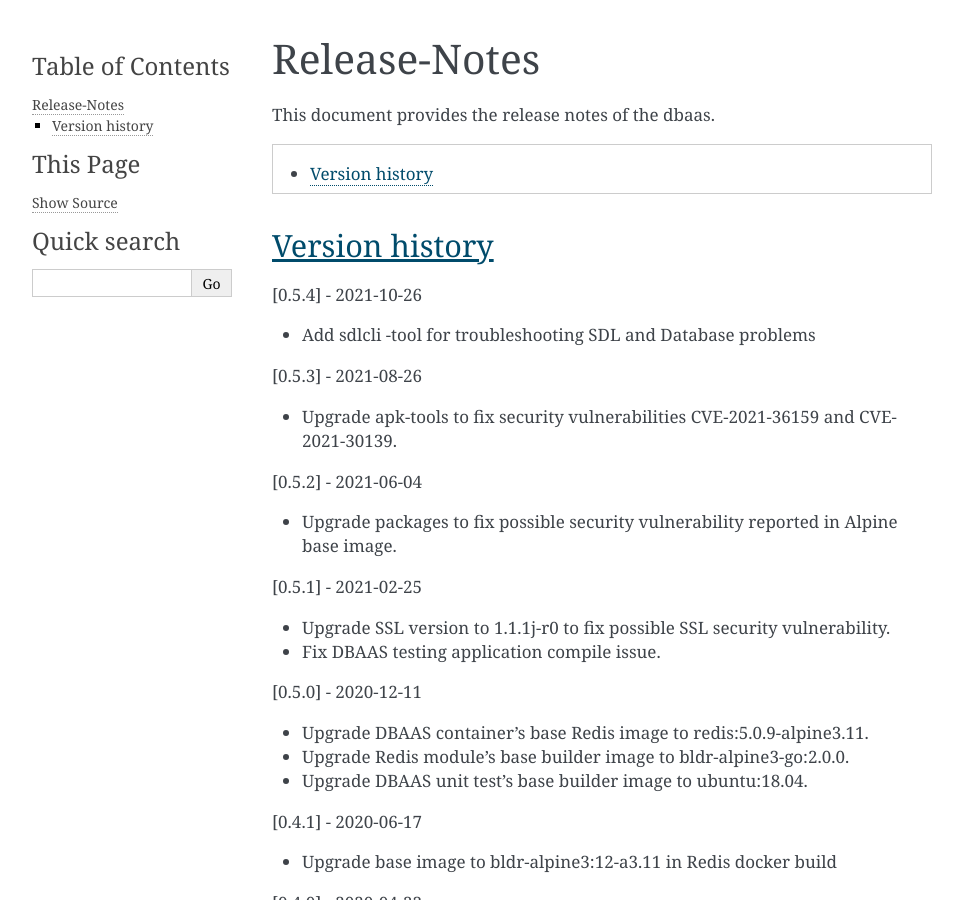
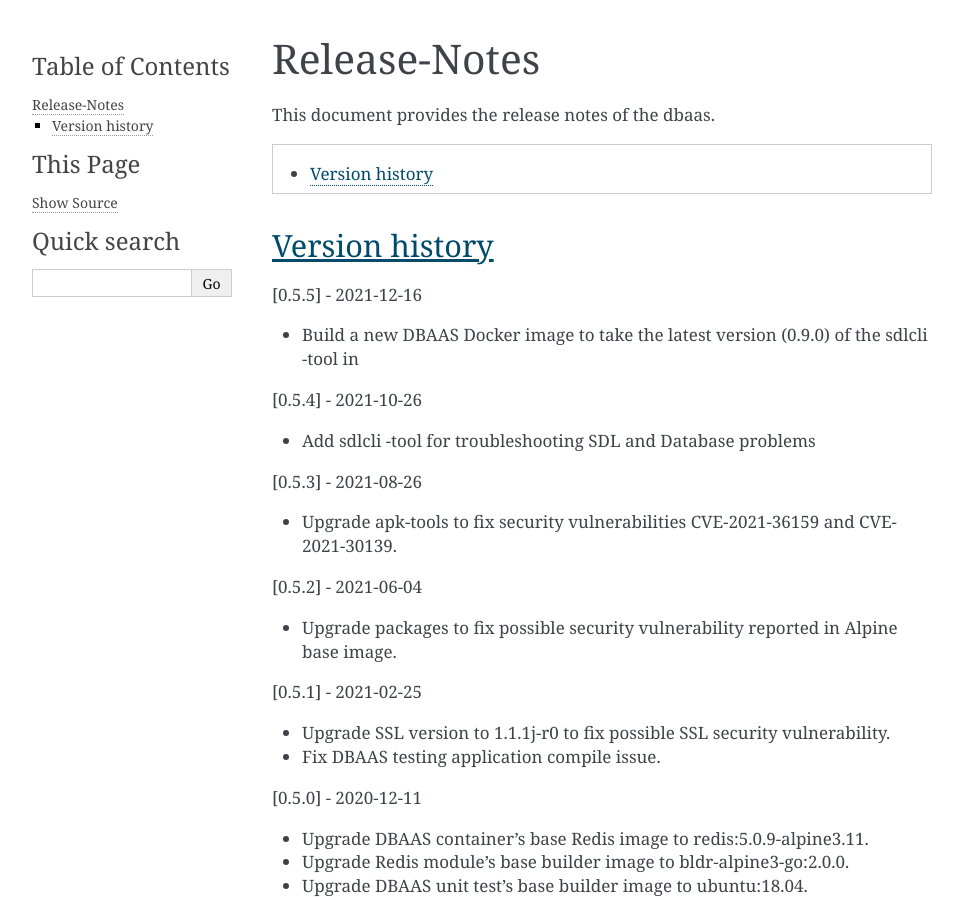
Before and after one commit to o-ran-sc/ric-plt-dbaas, a Sphinx documentation site: the page built from docs/release-notes.rst, in a window 1280 px wide and 900 px high. Shown: the whole window, without its empty margins (148-1111 px from the left). Built offline with Sphinx 7.4.7, drawn with Linux system fonts in a browser that asks for light colours.

Commit message:
Build new DBAAS image to have latest sdlcli
Build DBAAS image 0.5.5 with the latest version of the sdlcli -tool.
Update also DBAAAS README file with a short notice about sdlcli -tool.

Issue-Id: RIC-113

Signed-off-by: Timo Tietavainen <timo.tietavainen@nokia.com>
Change-Id: I7ff58b15150cbd30bc8a9c39a4fbaca99e3205ca

```diff
--- a/container-tag.yaml
+++ b/container-tag.yaml
@@ -2,4 +2,4 @@
 # This file is expected to be in the docker build directory;
 # can be moved with suitable JJB configuration.
 ---
-tag: '0.5.4'
+tag: '0.5.5'
--- a/docs/release-notes.rst
+++ b/docs/release-notes.rst
@@ -29,6 +29,10 @@ This document provides the release notes of the dbaas.
 
 Version history
 ---------------
+
+[0.5.5] - 2021-12-16
+
+* Build a new DBAAS Docker image to take the latest version (0.9.0) of the sdlcli -tool in
 
 [0.5.4] - 2021-10-26
 
```
Also changed, not shown: README.md (+14 -6 lines).
